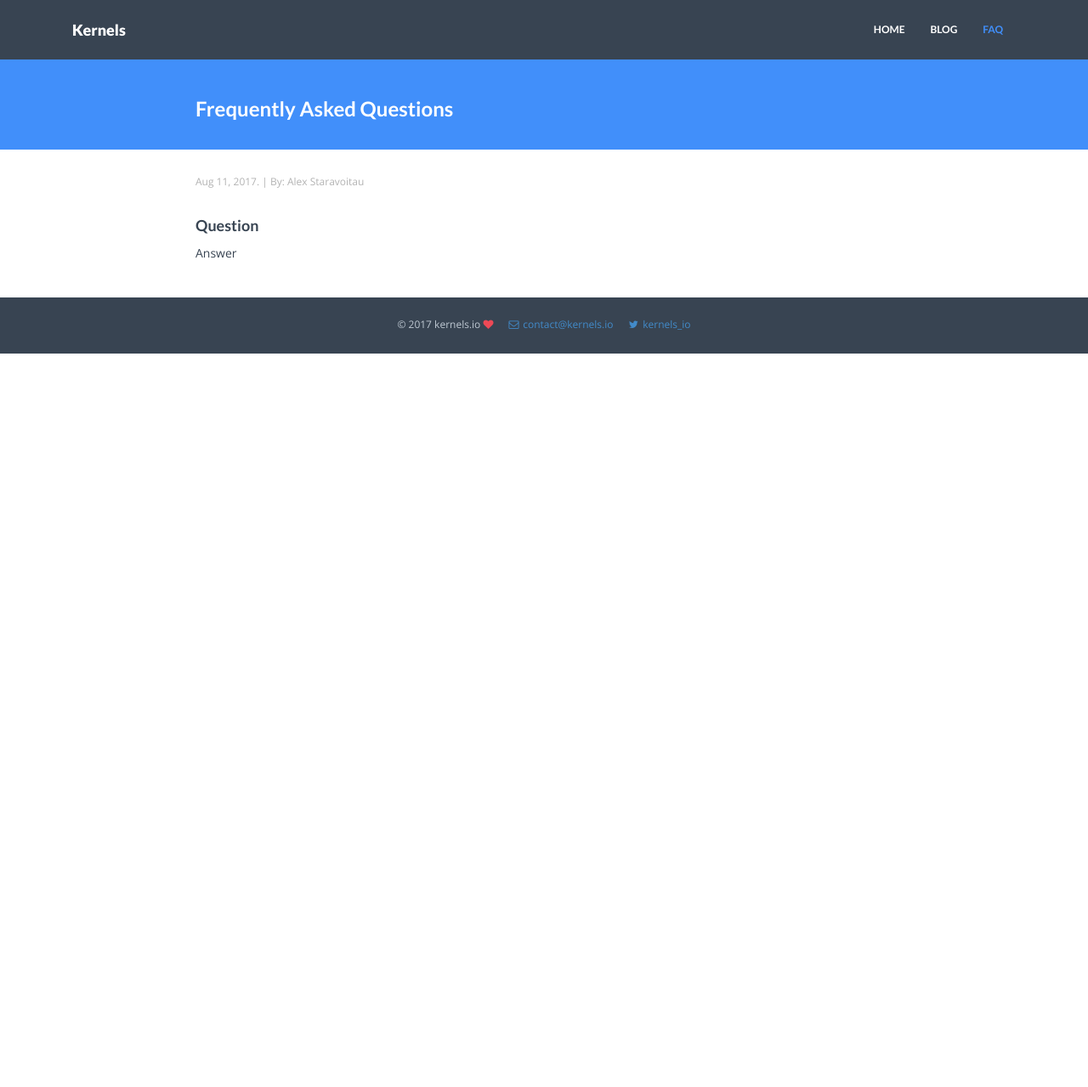
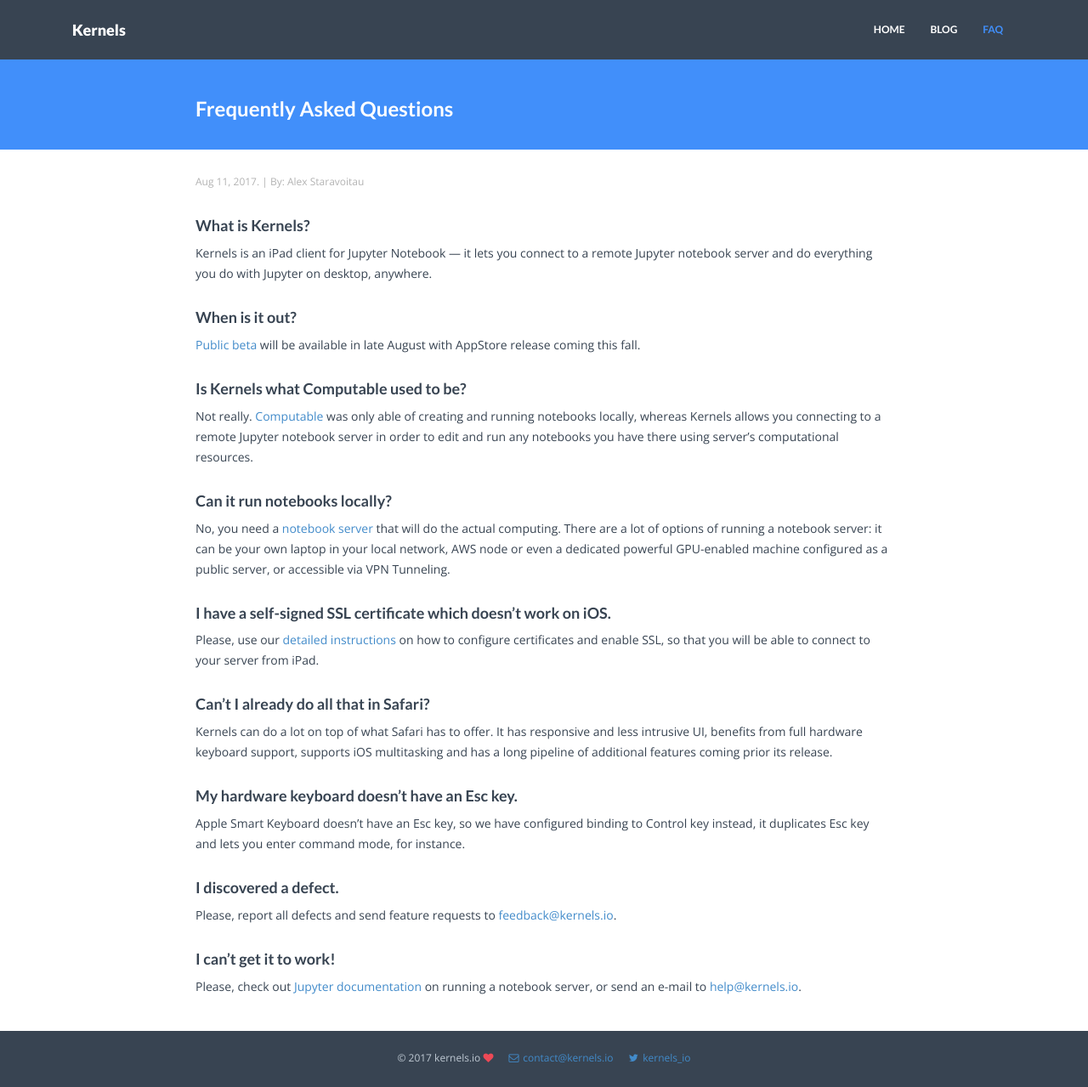
Before and after one commit to test-juno-sh/juno-website-test, a Jekyll site: the page built from _posts/2017-08-11-faq.markdown, in a window 1280 px wide and 1279 px high. Shown: the whole window at 85% size. Built offline with Jekyll 4.4.1, drawn with Linux system fonts in a browser that asks for light colours; nearby versions of some CDN libraries.

Commit message:
Update FAQ page.

```diff
--- a/_posts/2017-08-11-faq.markdown
+++ b/_posts/2017-08-11-faq.markdown
@@ -9,5 +9,30 @@
 no-blog: true
 ---
 <!--more-->
-#### Question
-Answer
+
+#### What is Kernels?
+Kernels is an iPad client for Jupyter Notebook — it lets you connect to a remote Jupyter notebook server and do everything you do with Jupyter on desktop, anywhere.
+
+#### When is it out?
+[Public beta](/#mce-EMAIL){:target="_blank"} will be available in late August with AppStore release coming this fall.
+
+#### Is Kernels what Computable used to be?
+Not really. [Computable](http://computableapp.com){:target="_blank"} was only able of creating and running notebooks locally, whereas Kernels allows you connecting to a remote Jupyter notebook server in order to edit and run any notebooks you have there using server's computational resources.
+
+#### Can it run notebooks locally?
+No, you need a [notebook server](http://jupyter-notebook.readthedocs.io/en/latest/public_server.html){:target="_blank"} that will do the actual computing. There are a lot of options of running a notebook server: it can be your own laptop in your local network, AWS node or even a dedicated powerful GPU-enabled machine configured as a public server, or accessible via VPN Tunneling.
+
+#### I have a self-signed SSL certificate which doesn't work on iOS.
+Please, use our [detailed instructions](/self-signed-ssl){:target="_blank"} on how to configure certificates and enable SSL, so that you will be able to connect to your server from iPad.
+
+#### Can't I already do all that in Safari?
+Kernels can do a lot on top of what Safari has to offer. It has responsive and less intrusive UI, benefits from full hardware keyboard support, supports iOS multitasking and has a long pipeline of additional features coming prior its release.
+
+#### My hardware keyboard doesn’t have an Esc key.
+Apple Smart Keyboard doesn't have an Esc key, so we have configured binding to Control key instead, it duplicates Esc key and lets you enter command mode, for instance.
+
+#### I discovered a defect.
+Please, report all defects and send feature requests to [feedback@kernels.io](mailto:feedback@kernels.io).
+
+#### I can't get it to work!
+Please, check out [Jupyter documentation](http://jupyter-notebook.readthedocs.io/en/latest/public_server.html){:target="_blank"} on running a notebook server, or send an e-mail to [help@kernels.io](mailto:help@kernels.io).
```
